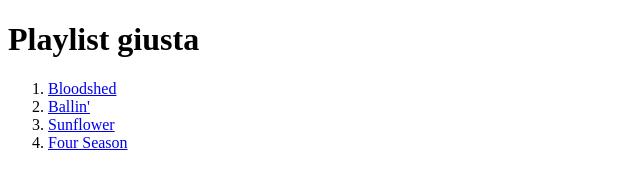
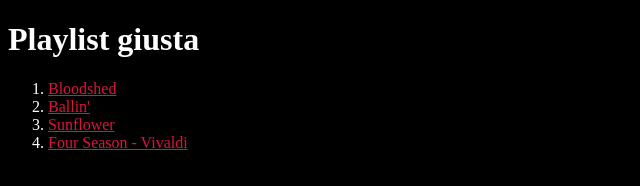
Before and after one commit to erin-musaj/ListaCanzoni, a plain HTML site: page index.html in a window 1280 px wide. Shown: the whole page, without its empty margins (0-640 px from the left). Drawn offline with Linux system fonts and the light colour scheme.

Commit message:
stile aggiunto

```diff
--- /dev/null
+++ b/CSS/style.css
@@ -0,0 +1,15 @@
+body {
+    background-color: black;
+}
+
+ol li a{
+    color: crimson;
+}
+
+ol li {
+    color: white;
+}
+
+h1 {
+    color: white;
+}
--- a/index.html
+++ b/index.html
@@ -1,9 +1,10 @@
 <!DOCTYPE html>
-<html lang="en">
+<html lang="it">
 <head>
     <meta charset="UTF-8">
     <meta name="viewport" content="width=device-width, initial-scale=1.0">
     <title>Document</title>
+    <link rel="stylesheet" href="CSS/style.css">
 </head>
 <body>
     <h1>Playlist giusta</h1>
@@ -11,7 +12,7 @@
         <li><a href="Canzoni/bloodshed.html">Bloodshed</a></li>
         <li><a href="Canzoni/ballin'.html">Ballin'</a></li>
         <li><a href="Canzoni/sunflower.html">Sunflower</a></li>
-        <li><a href="https://www.youtube.com/watch?v=dQw4w9WgXcQ">Four Season</a></li>
+        <li><a href="https://www.youtube.com/watch?v=dQw4w9WgXcQ">Four Season - Vivaldi</a></li>
     </ol>
 </body>
 </html>
```
